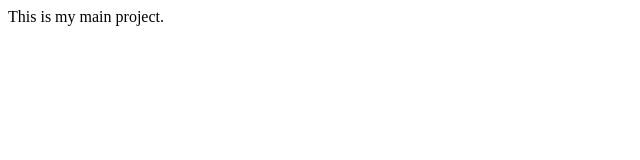
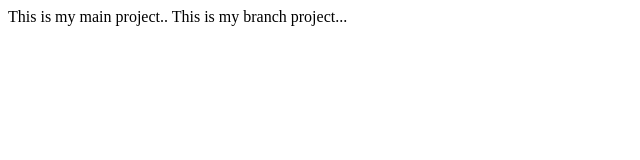
Before and after one commit to Sai-Bindu-ghb/git_branch, a plain HTML site: page index.html in a window 1280 px wide. Shown: the whole page, without its empty margins (0-640 px from the left). Drawn offline with Linux system fonts and the light colour scheme.

Commit message:
branch project

```diff
--- a/index.html
+++ b/index.html
@@ -6,6 +6,7 @@
     <title>Document</title>
 </head>
 <body>
-    This is my main project.
+    This is my main project..
+    This is my branch project...
 </body>
 </html>
```
